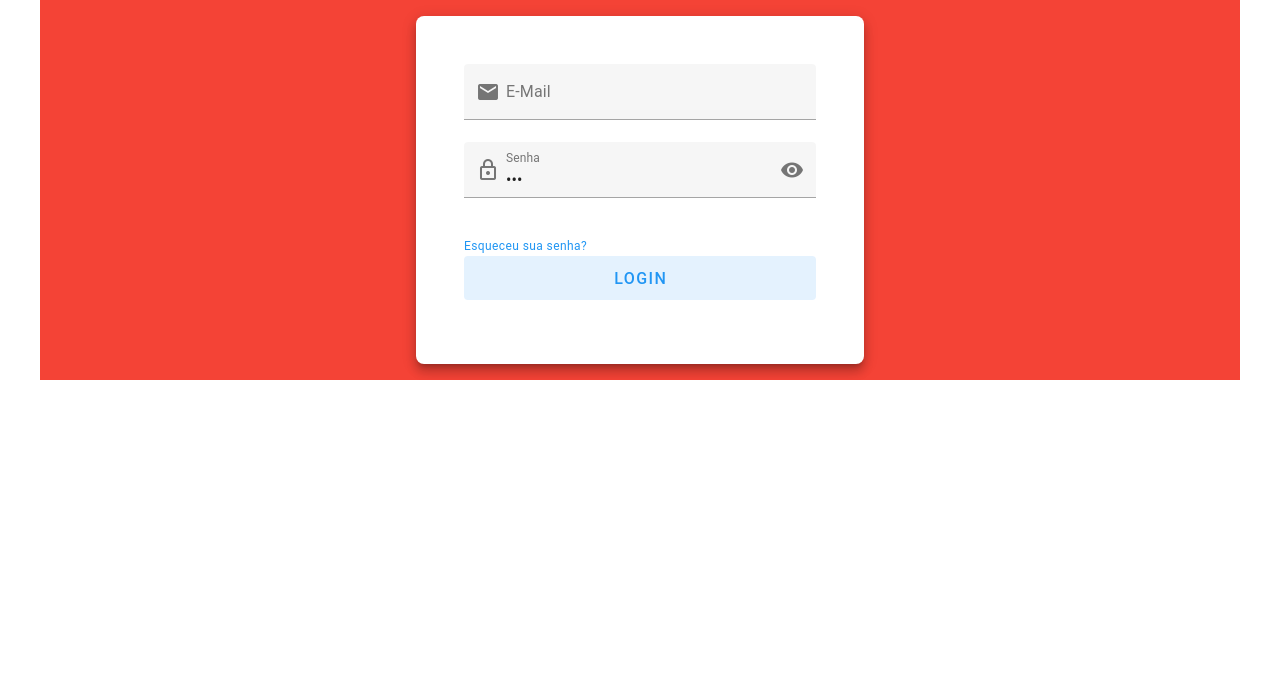
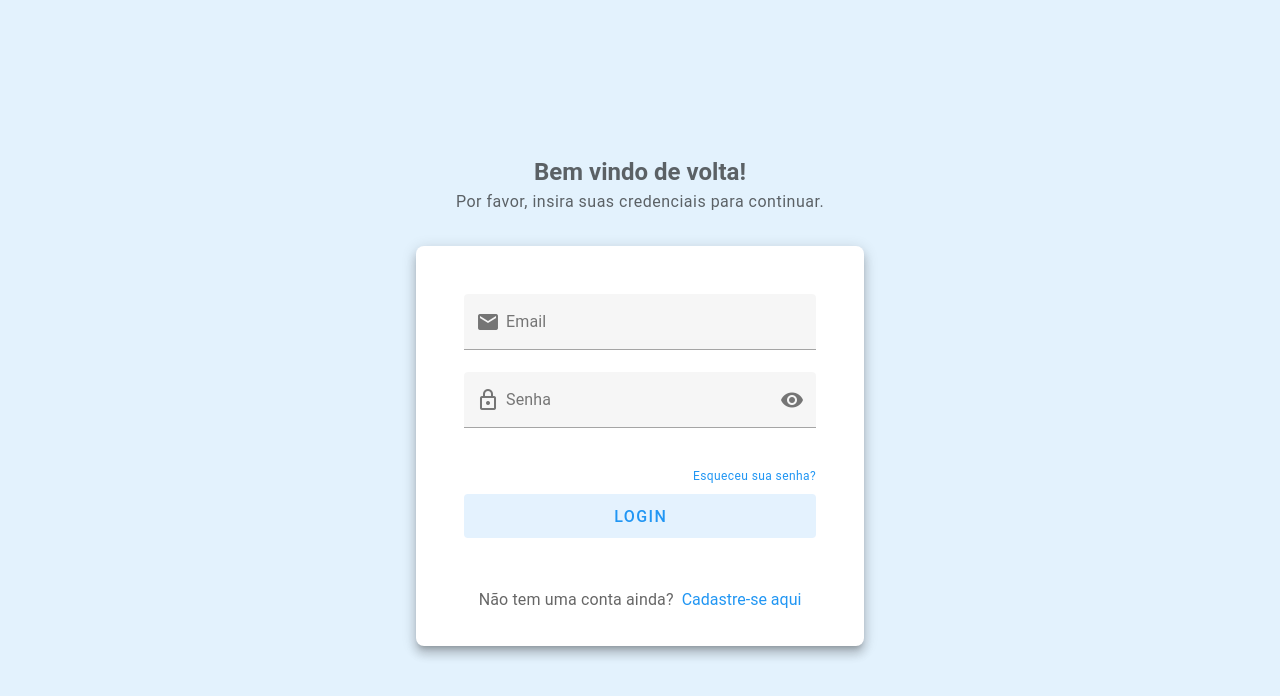
Before and after one commit to LuisEduardo20/web-market, a Vue app in the folder apps/frontend/: page /login in a window 1280 px wide. Shown: the top 696 px of the page. Built offline with nearby package versions, Linux system fonts and the light colour scheme.

Commit message:
feat: web version login page complete

```diff
--- a/apps/frontend/src/views/Login/Login.vue
+++ b/apps/frontend/src/views/Login/Login.vue
@@ -1,5 +1,14 @@
 <template>
-  <v-container class="bg-red d-flex align-center justify-center">
+  <v-container
+    class="h-100 d-flex flex-column ga-8 align-center page-container justify-center bg-blue-lighten-5"
+  >
+    <div class="d-flex flex-column align-center">
+      <h2 class="text-title-1 text-medium-emphasis">Bem vindo de volta!</h2>
+      <p class="text-body-1 text-medium-emphasis">
+        Por favor, insira suas credenciais para continuar.
+      </p>
+    </div>
+
     <v-sheet
       class="x-auto pa-12 pb-8"
       elevation="8"
@@ -11,22 +20,22 @@
         <v-text-field
           v-model="email"
           :rules="emailRules"
-          label="E-Mail"
+          label="Email"
           prepend-inner-icon="mdi-email"
         ></v-text-field>
 
         <v-text-field
           :append-inner-icon="visible ? 'mdi-eye-off' : 'mdi-eye'"
           :type="visible ? 'text' : 'password'"
-          v-model="lastName"
-          :rules="lastNameRules"
+          v-model="password"
+          :rules="passwordRules"
           label="Senha"
           prepend-inner-icon="mdi-lock-outline"
           @click:append-inner="visible = !visible"
         ></v-text-field>
 
         <div
-          class="text-subtitle-1 text-medium-emphasis mt-4 d-flex align-center justify-space-between"
+          class="text-subtitle-1 text-medium-emphasis mt-4 mb-2 d-flex justify-end"
         >
           <a
             class="text-caption text-decoration-none text-blue"
@@ -42,6 +51,20 @@
           Login
         </v-btn>
       </v-form>
+
+      <div class="pt-4 d-flex align-center justify-center ga-2">
+        <p class="text-subtitle-1 text-medium-emphasis">
+          Não tem uma conta ainda?
+        </p>
+        <a
+          class="text-decoration-none text-blue"
+          href="#"
+          rel="noopener noreferrer"
+          target="_blank"
+        >
+          Cadastre-se aqui</a
+        >
+      </div>
     </v-sheet>
   </v-container>
 </template>
@@ -53,13 +76,18 @@ const visible = ref(false);
 const email = ref("");
 const emailRules = [
   (value: string) => {
-    if (/[^0-9]/.test(value)) return true;
-    return "Insira um e-mail corretamente.";
+    if (
+      /^(([^<>()[\]\\.,;:\s@"]+(\.[^<>()[\]\\.,;:\s@"]+)*)|(".+"))@((\[[0-9]{1,3}\.[0-9]{1,3}\.[0-9]{1,3}\.[0-9]{1,3}])|(([a-zA-Z\-0-9]+\.)+[a-zA-Z]{2,}))$/.test(
+        value
+      )
+    )
+      return true;
+    return "Insira um e-mail válido.";
   },
 ];
 
-const lastName = ref("123");
-const lastNameRules = [
+const password = ref("");
+const passwordRules = [
   (value: string) => {
     if (value?.length >= 6) return true;
     return "A senha deve ter no mínimo 6 dígitos.";
@@ -67,6 +95,8 @@ const lastNameRules = [
 ];
 
 const onSubmit = () => {
-  alert(`E-Mail: ${email.value}\nPassword: ${lastName.value}`);
+  alert(`E-Mail: ${email.value}\nPassword: ${password.value}`);
 };
 </script>
+
+<style scoped lang="scss" src="./styles.scss"></style>
--- /dev/null
+++ b/apps/frontend/src/views/Login/styles.scss
@@ -0,0 +1,3 @@
+.page-container {
+  max-width: 100% !important;
+}
```
